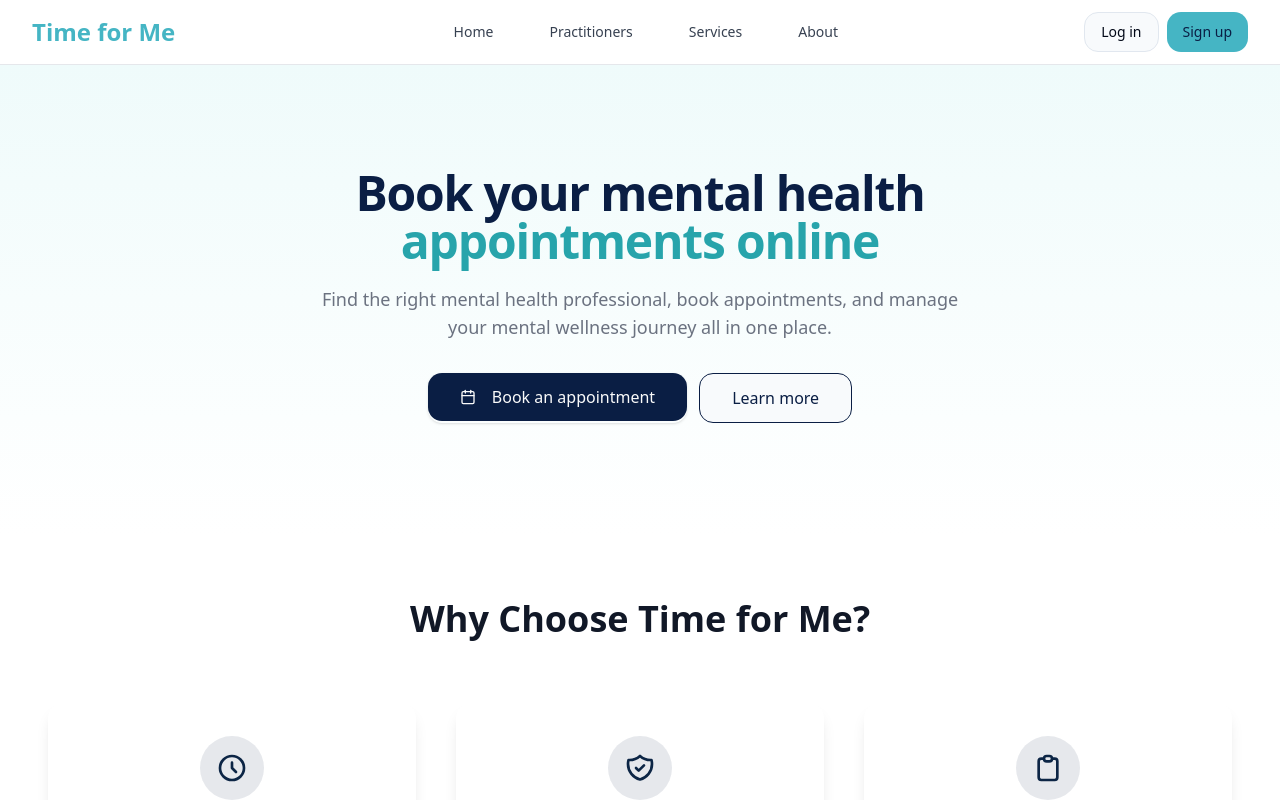
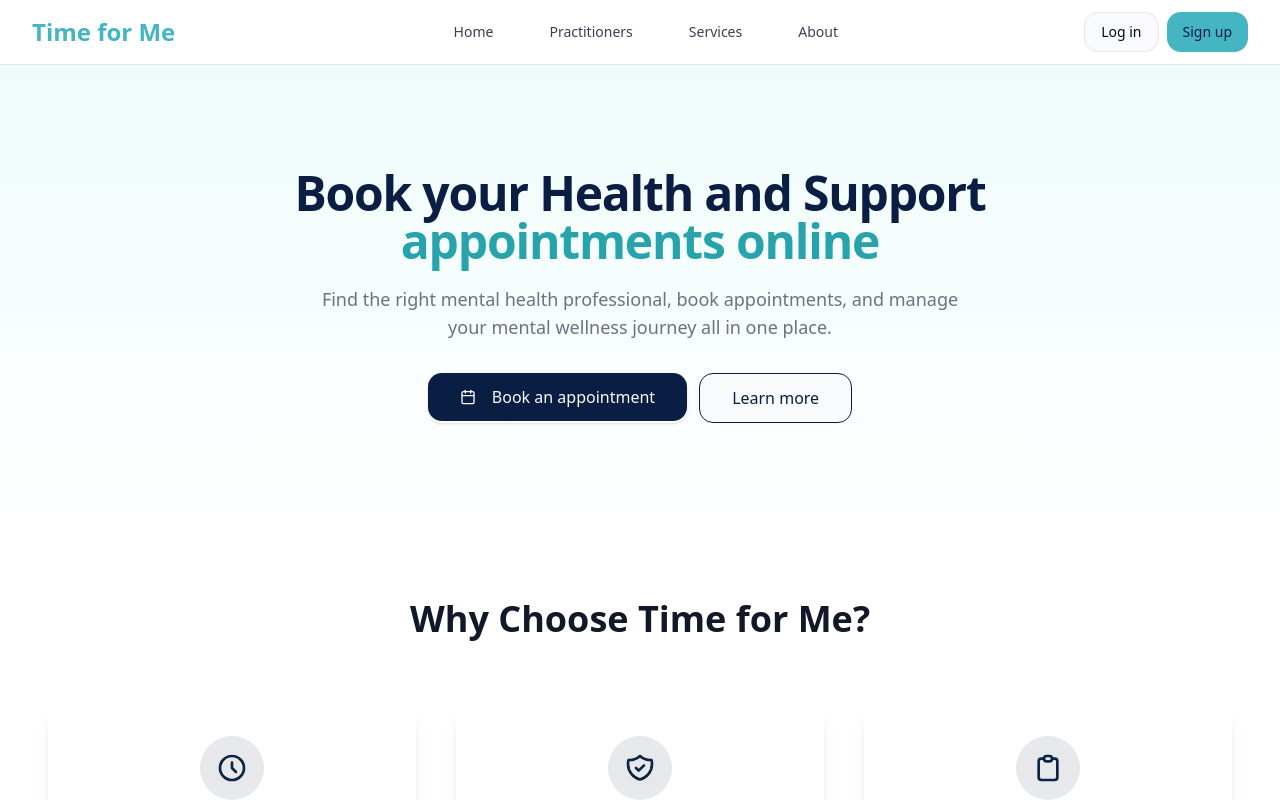
Before and after one commit to astauder/time-for-me, a React (Vite) app: page / in a window 1280 px wide. Shown: the top 800 px of the page. Built offline with nearby package versions, Linux system fonts and the light colour scheme.

Commit message:
Visual edit in Lovable
Edited UI in Lovable

```diff
--- a/src/components/Hero.tsx
+++ b/src/components/Hero.tsx
@@ -1,16 +1,13 @@
-
 import React from 'react';
 import { Button } from '@/components/ui/button';
 import { Link } from 'react-router-dom';
 import { Calendar } from 'lucide-react';
-
 const Hero = () => {
-  return (
-    <div className="relative bg-gradient-to-b from-teal-50 to-white">
+  return <div className="relative bg-gradient-to-b from-teal-50 to-white">
       <div className="container mx-auto px-4 pt-12 pb-24 sm:px-6 lg:px-8 lg:pt-20 lg:pb-28 text-center">
         <div>
           <h1 className="mt-4 text-4xl tracking-tight font-extrabold text-navy-900 sm:mt-5 sm:text-5xl lg:mt-6">
-            <span className="block">Book your mental health</span>
+            <span className="block">Book your Health and Support</span>
             <span className="block text-teal-500">appointments online</span>
           </h1>
           <p className="mt-3 mx-auto max-w-2xl text-base text-gray-500 sm:mt-5 sm:text-lg">
@@ -35,8 +32,6 @@ const Hero = () => {
           </div>
         </div>
       </div>
-    </div>
-  );
+    </div>;
 };
-
 export default Hero;
```
